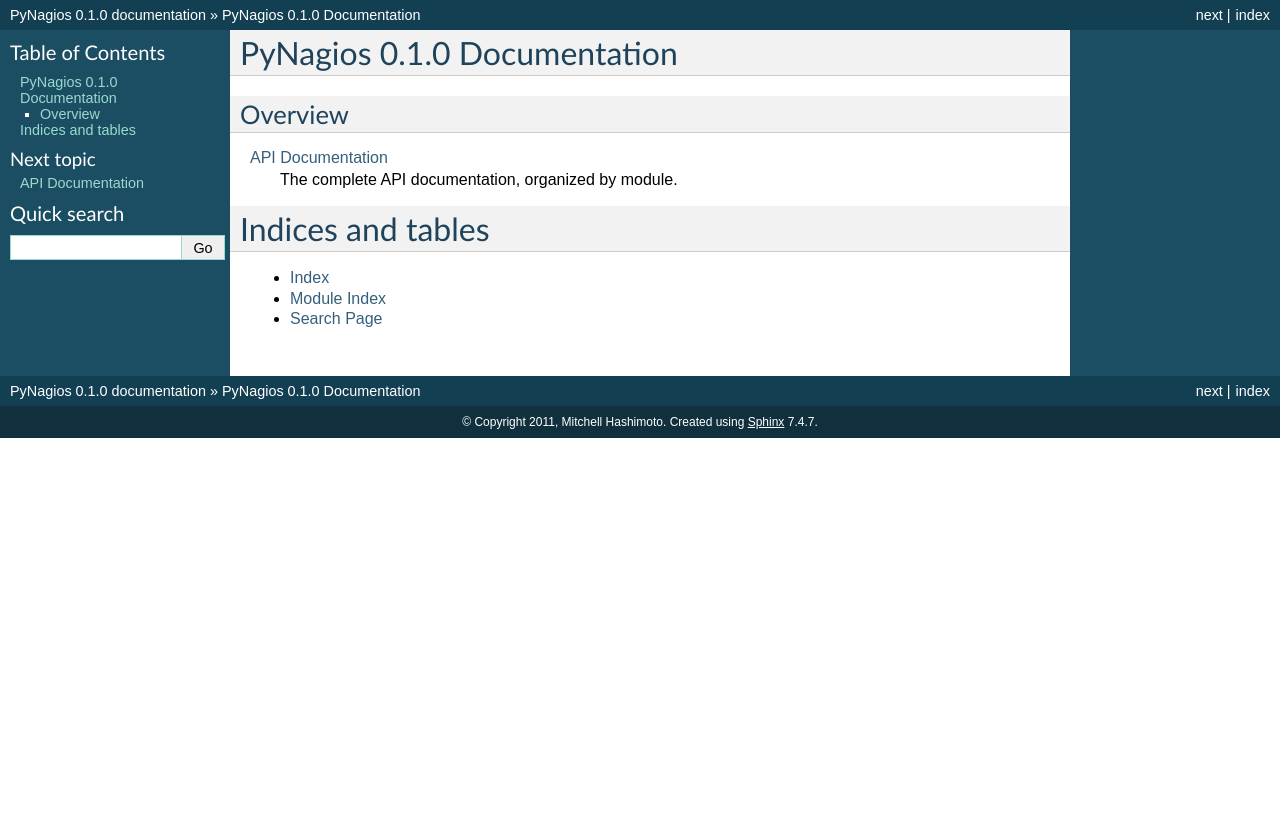
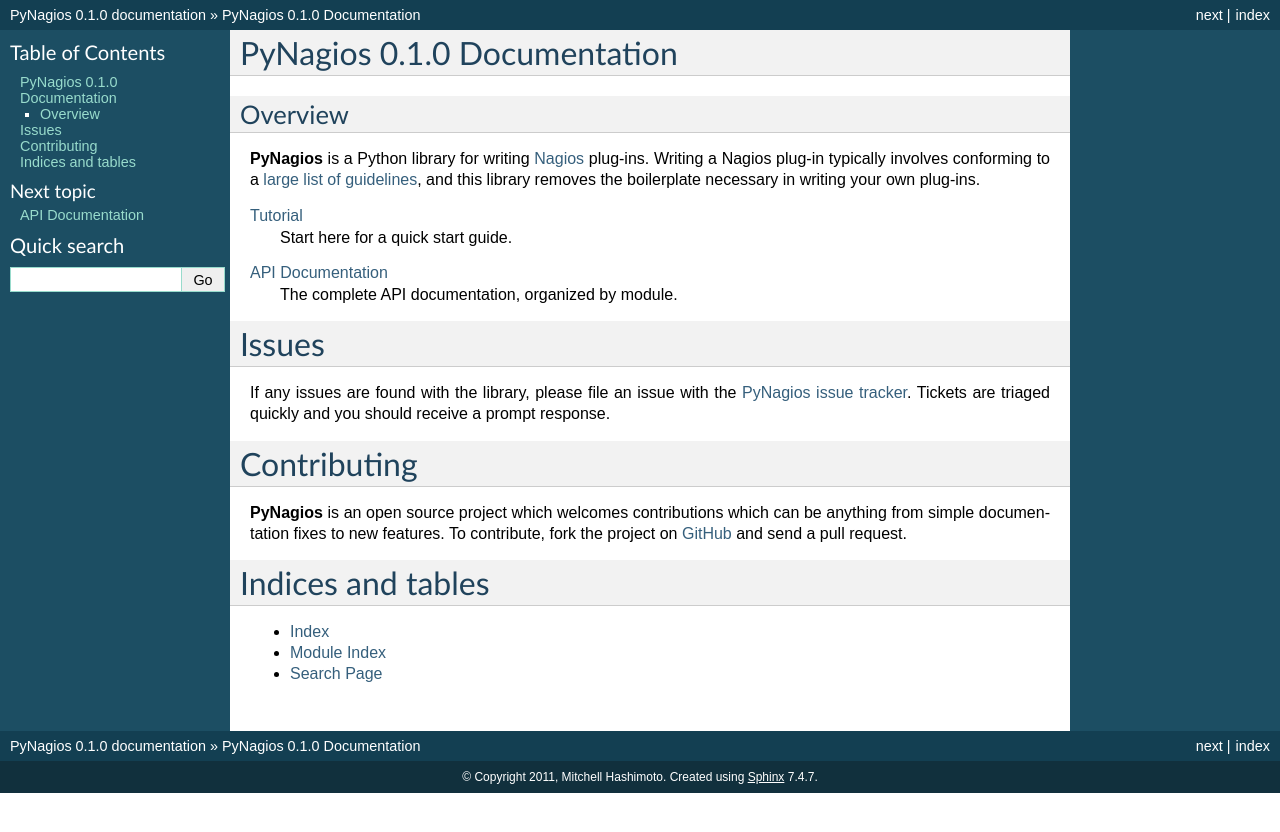
Before and after one commit to jimbrowne/pynagios, a Sphinx documentation site: the page built from docs/index.rst, in a window 1280 px wide. Shown: the top 832 px of the page. Built offline with Sphinx 7.4.7, drawn with Linux system fonts in a browser that asks for light colours.

Commit message:
Tutorial

```diff
--- a/docs/index.rst
+++ b/docs/index.rst
@@ -9,8 +9,32 @@
 Overview
 --------
 
+**PyNagios** is a Python library for writing `Nagios <http://www.nagios.org/>`_
+plug-ins. Writing a Nagios plug-in typically involves conforming to a
+`large list of guidelines <http://nagiosplug.sourceforge.net/developer-guidelines.html>`_,
+and this library removes the boilerplate necessary in writing your own
+plug-ins.
+
+:doc:`tutorial`
+  Start here for a quick start guide.
+
 :doc:`api/index`
   The complete API documentation, organized by module.
+
+Issues
+======
+
+If any issues are found with the library, please file an issue with the
+`PyNagios issue tracker <https://github.com/kiip/pynagios>`_. Tickets are
+triaged quickly and you should receive a prompt response.
+
+Contributing
+============
+
+**PyNagios** is an open source project which welcomes contributions which
+can be anything from simple documentation fixes to new features. To contribute,
+fork the project on `GitHub <https://github.com/kiip/pynagios>`_ and send a
+pull request.
 
 Indices and tables
 ==================
```
Also changed, not shown: docs/tutorial.rst (added, +191 -0 lines).
